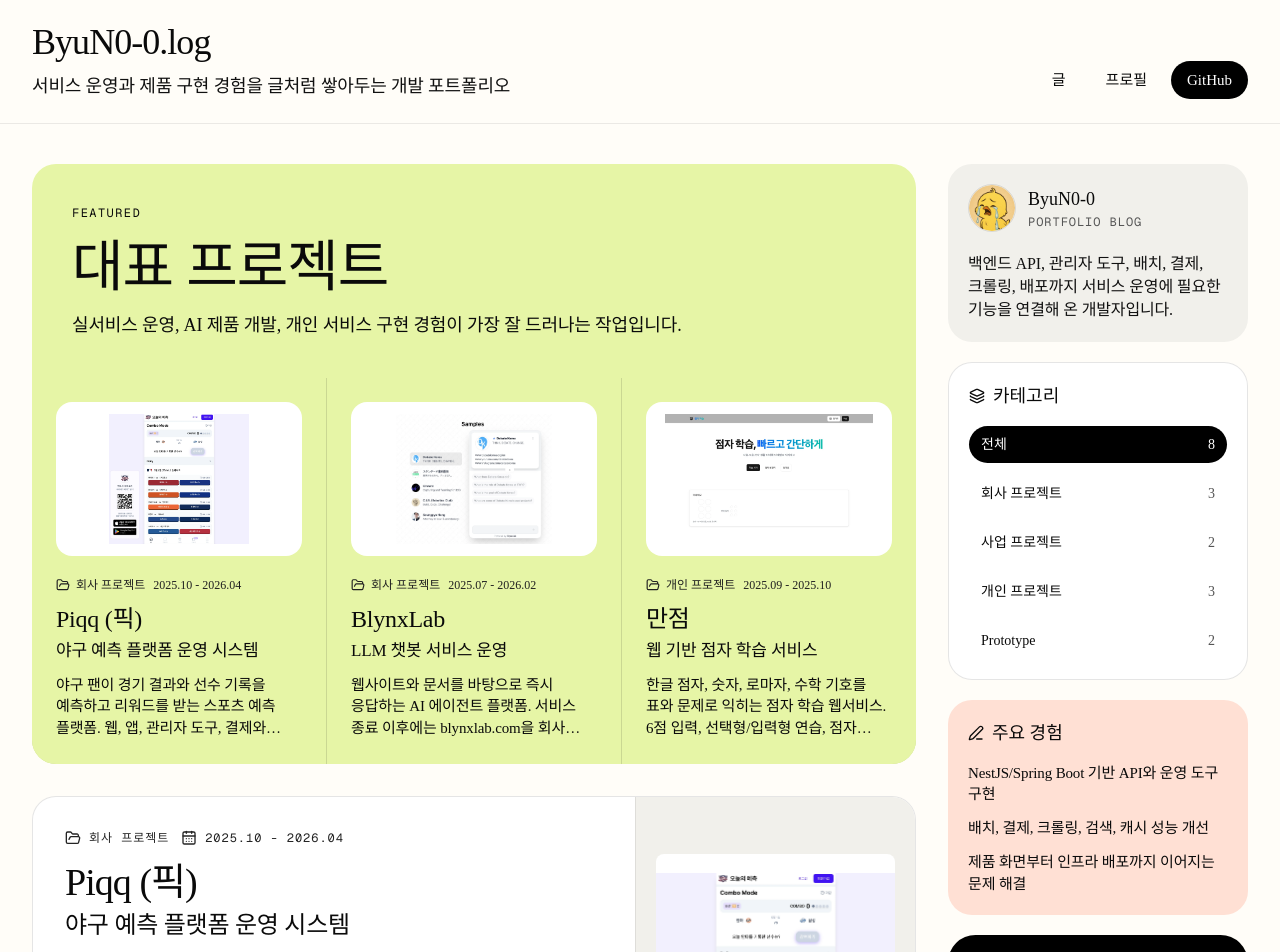
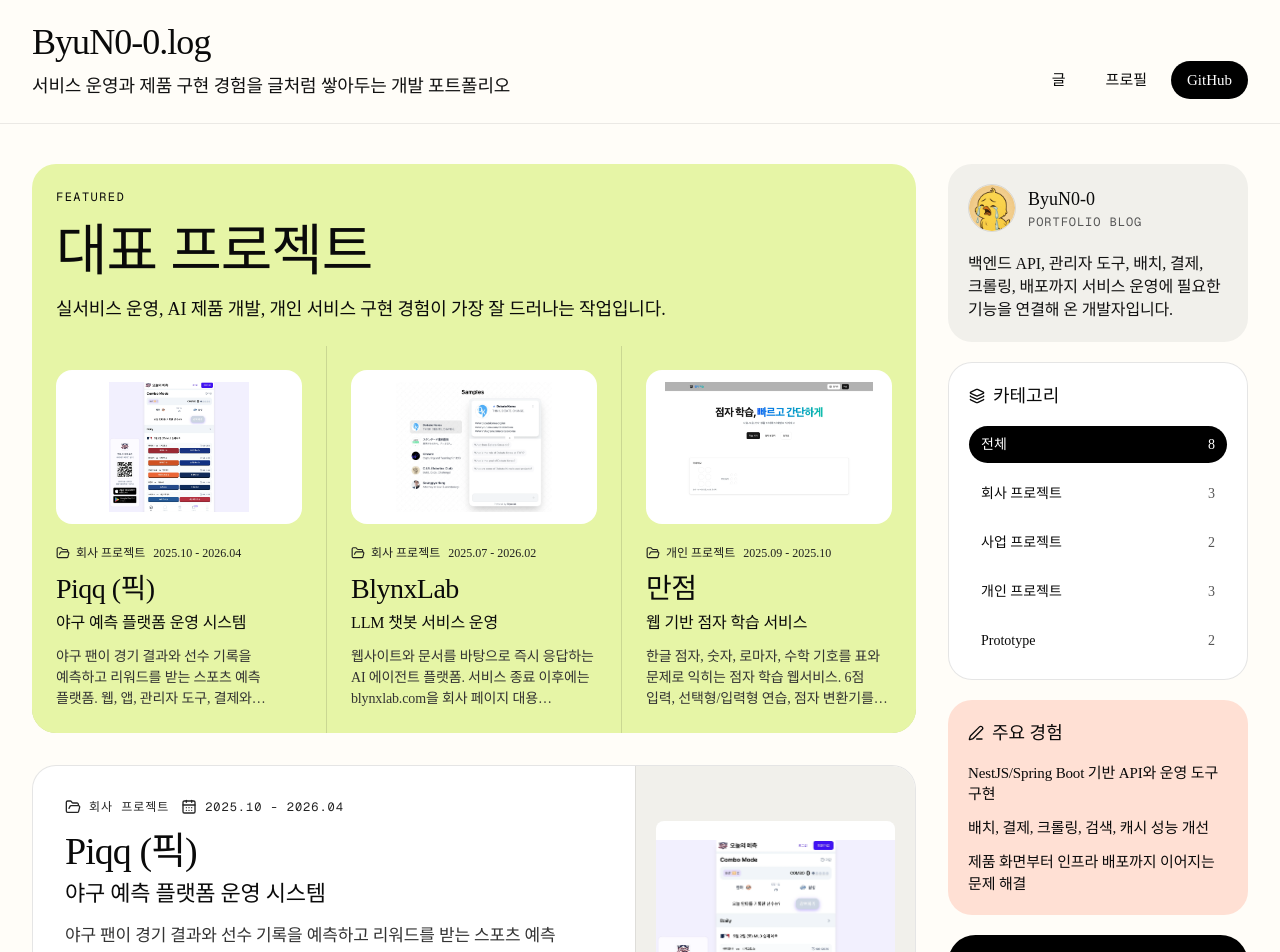
Before and after one commit to ByuN0-0/portfolio, a Next.js app: page / in a window 1280 px wide. Shown: the top 952 px of the page. Built offline with nearby package versions, Linux system fonts and the light colour scheme.

Commit message:
style: refine homepage project hierarchy

```diff
--- a/src/app/page.tsx
+++ b/src/app/page.tsx
@@ -180,7 +180,7 @@ export default async function Home({
         <section id="posts" className="space-y-8">
           {showFeaturedProjects ? (
             <section className="overflow-hidden rounded-[24px] bg-[#e6f5a6] text-[#0a0a0a]">
-              <div className="px-6 py-8 sm:px-10 sm:py-10">
+              <div className="p-6">
                 <p className="font-mono text-[12px] font-normal uppercase tracking-[0.12em]">
                   Featured
                 </p>
@@ -196,7 +196,7 @@ export default async function Home({
                   <Link
                     key={project.slug}
                     href={`/projects/${project.slug}`}
-                    className="group block bg-[#e6f5a6] p-5 transition hover:bg-[#deee98] sm:p-6"
+                    className="group block bg-[#e6f5a6] p-6 transition hover:bg-[#deee98]"
                   >
                     <div className="relative mb-5 aspect-[16/10] overflow-hidden rounded-[16px] bg-white">
                       <Image
@@ -216,14 +216,14 @@ export default async function Home({
                       <span>{project.period}</span>
                     </div>
                     <h3>
-                      <span className="block text-[24px] font-[540] leading-[1.15] tracking-[-0.26px]">
+                      <span className="block text-[28px] font-[540] leading-[1.08] tracking-[-0.52px]">
                         {project.title}
                       </span>
-                      <span className="mt-1.5 block text-[17px] font-[330] leading-[1.35] tracking-[-0.14px]">
+                      <span className="mt-2 block text-[16px] font-[480] leading-[1.35] tracking-[-0.14px] text-[#0a0a0a]">
                         {projectPostDescription(project.slug)}
                       </span>
                     </h3>
-                    <p className="mt-3 overflow-hidden text-[15px] font-[330] leading-[1.45] tracking-[-0.14px] [display:-webkit-box] [-webkit-box-orient:vertical] [-webkit-line-clamp:3]">
+                    <p className="mt-3 overflow-hidden text-[14px] font-[330] leading-[1.5] tracking-[-0.14px] text-[#333] [display:-webkit-box] [-webkit-box-orient:vertical] [-webkit-line-clamp:3]">
                       {projectHomeSummary(project.slug)}
                     </p>
                   </Link>
@@ -256,11 +256,11 @@ export default async function Home({
                     <span className="block text-[38px] font-[340] leading-[1.05] tracking-[-0.96px]">
                       {project.title}
                     </span>
-                    <span className="mt-2 block text-[24px] font-[330] leading-[1.22] tracking-[-0.26px]">
+                    <span className="mt-2 block text-[22px] font-[480] leading-[1.25] tracking-[-0.26px] text-[#0a0a0a]">
                       {projectPostDescription(project.slug)}
                     </span>
                   </Link>
-                  <p className="mt-4 max-w-2xl overflow-hidden text-[18px] font-[330] leading-[1.45] tracking-[-0.14px] text-[#111] [display:-webkit-box] [-webkit-box-orient:vertical] [-webkit-line-clamp:3]">
+                  <p className="mt-4 max-w-2xl overflow-hidden text-[17px] font-[330] leading-[1.5] tracking-[-0.14px] text-[#333] [display:-webkit-box] [-webkit-box-orient:vertical] [-webkit-line-clamp:3]">
                     {projectHomeSummary(project.slug)}
                   </p>
                   <div className="mt-6 flex flex-wrap gap-2">
@@ -323,7 +323,7 @@ export default async function Home({
                     <span className="block text-[18px] font-[540] leading-[1.25] tracking-[-0.26px]">
                       {post.title}
                     </span>
-                    <span className="mt-1 block text-[15px] font-[330] leading-[1.35] tracking-[-0.14px]">
+                    <span className="mt-1 block text-[15px] font-[480] leading-[1.35] tracking-[-0.14px] text-[#333]">
                       {post.description}
                     </span>
                   </span>
```
